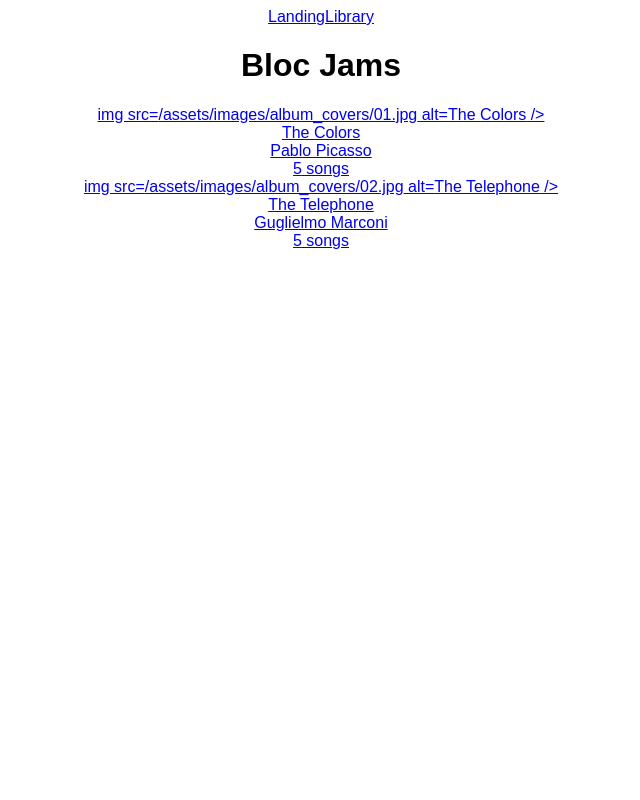
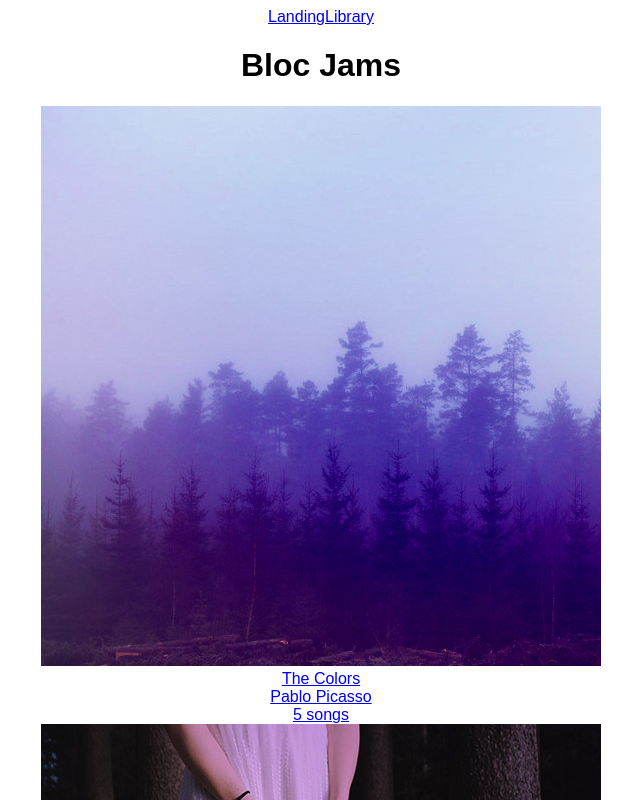
Before and after one commit to drewdisterhoft11/bloc-jamz-react, a React (Create React App) app: page /library in a window 1280 px wide. Shown: the top 800 px of the page, without its empty margins (319-959 px from the left). Built offline with nearby package versions, Linux system fonts and the light colour scheme.

Commit message:
update.222

```diff
--- a/src/components/Library.js
+++ b/src/components/Library.js
@@ -5,18 +5,15 @@
 class Library extends Component {
   constructor(props) {
     super(props);
-    this.state = {
-      albums: albumData
-     };
     this.state = { albums: albumData };
   }
   render() {
     return (
-    <section className="library">
+    <section className='library'>
      {
       this.state.albums.map( (album, index) =>
        <Link to={`/album/${album.slug}`} key={index}>
-          img src={album.albumCover} alt={album.title} />
+          <img src={album.albumCover} alt={album.title} />
           <div>{album.title}</div>
           <div>{album.artist}</div>
           <div>{album.songs.length} songs</div>
```
